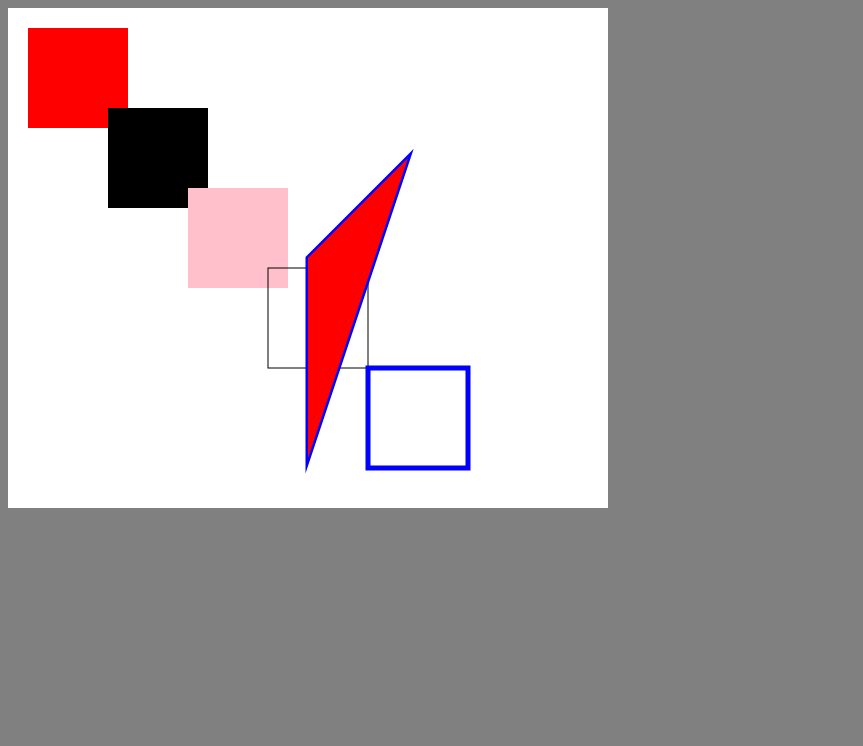
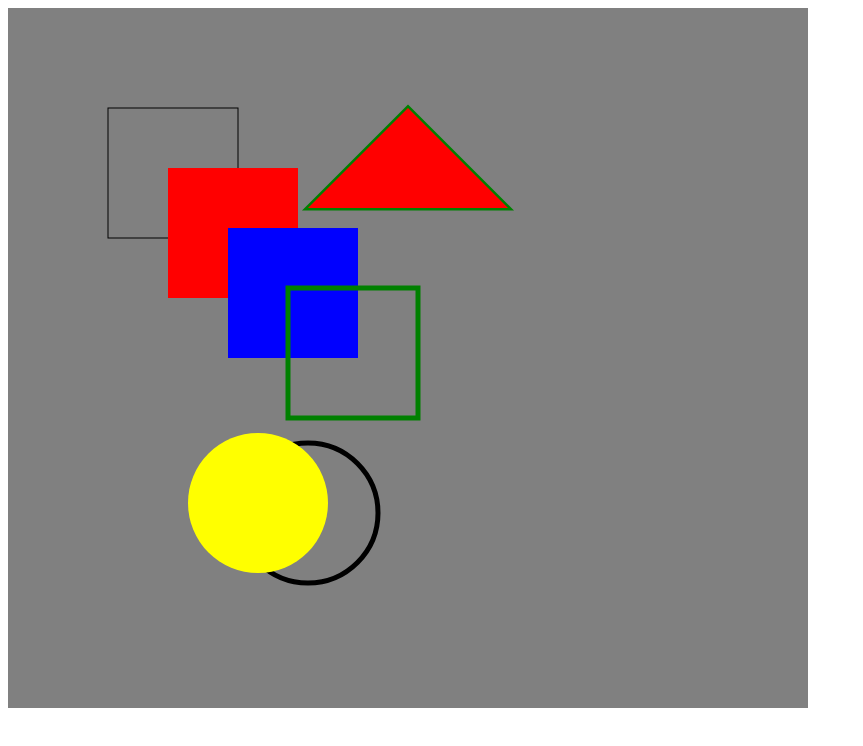
Before and after one commit to JOSERRA09/UNIDAD-2, a plain HTML site: page index.html in a window 1280 px wide. Shown: the whole page, without its empty margins (0-863 px from the left). Drawn offline with Linux system fonts and the light colour scheme.

Commit message:
Add files via upload
ACT CON  CIRCULO RELLENO Y NO RELLENO

```diff
--- a/index.html
+++ b/index.html
@@ -11,11 +11,11 @@
         <style>
 
             body{
-                background-color: grey;
+                background-color: white;
 
             }
             canvas{
-                background-color: white;
+                background-color: grey;
 
             }
         </style>
@@ -24,7 +24,7 @@
     <body>
 
 
-        <canvas id="mycanvas" width="600" height="500" ></canvas>
+        <canvas id="mycanvas" width="800" height="700" ></canvas>
 
         <script>
             const mycanvas = document.getElementById("mycanvas");
@@ -32,30 +32,54 @@
 
 
             //Figuras con color
-            ctx.fillStyle="Red"
-            ctx.fillRect(20,20,100,100)
-            ctx.fillStyle="black"
-            ctx.fillRect(100,100,100,100)
-            ctx.fillStyle="pink"
-            ctx.fillRect(180,180,100,100)
+            //ctx.fillStyle="Red"
+            //ctx.fillRect(20,20,100,100)
+            //ctx.fillStyle="black"
+            //ctx.fillRect(100,100,100,100)
+            //ctx.fillStyle="pink"
+            //ctx.fillRect(180,180,100,100)
 
             //Figura sin relleno
-            ctx.strokeRect(260,260,100,100)
+            ctx.strokeRect(100,100,130,130)
 
-            ctx.strokeStyle="blue"
+            ctx.fillStyle="Red"
+            ctx.fillRect(160,160,130,130)
+
+            ctx.fillStyle="blue"
+            ctx.fillRect(220,220,130,130)
+
+
+            ctx.strokeStyle="green"
             ctx.lineWidth = 5;
-            ctx.strokeRect(360,360,100,100)
+            ctx.strokeRect(280,280,130,130)
 
             //Triangulo
             ctx.beginPath();
             ctx.fillStyle="Red"
-            ctx.moveTo(300,250)
-            ctx.lineTo(300,450)
-            ctx.lineTo(400,150)
+            ctx.moveTo(300,200)
+            ctx.lineTo(400,100)
+            ctx.lineTo(500,200)
             ctx.closePath()
             ctx.stroke();
             ctx.fill()
 
+
+
+
+        //Circulo sin relleno
+        ctx.strokeStyle="black"
+        ctx.lineWidth = 5;
+        ctx.beginPath();
+        ctx.arc(300, 505, 70, 0, 2 * Math.PI);
+        ctx.stroke();
+
+         //circulo con color
+        ctx.beginPath();
+        ctx.arc(250,495, 70, 0, 2 * Math.PI);
+        ctx.fillStyle = "yellow";
+        ctx.fill();
+
+
         </script>
         </body>
         </html>
```
